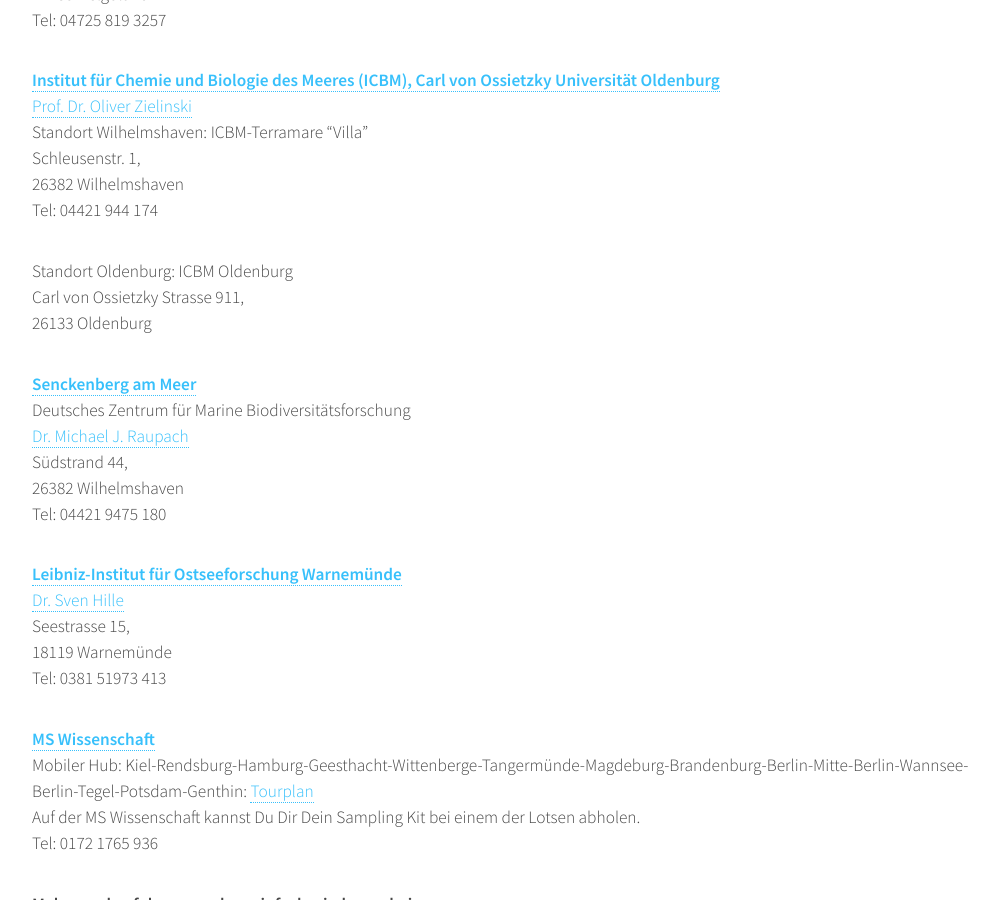
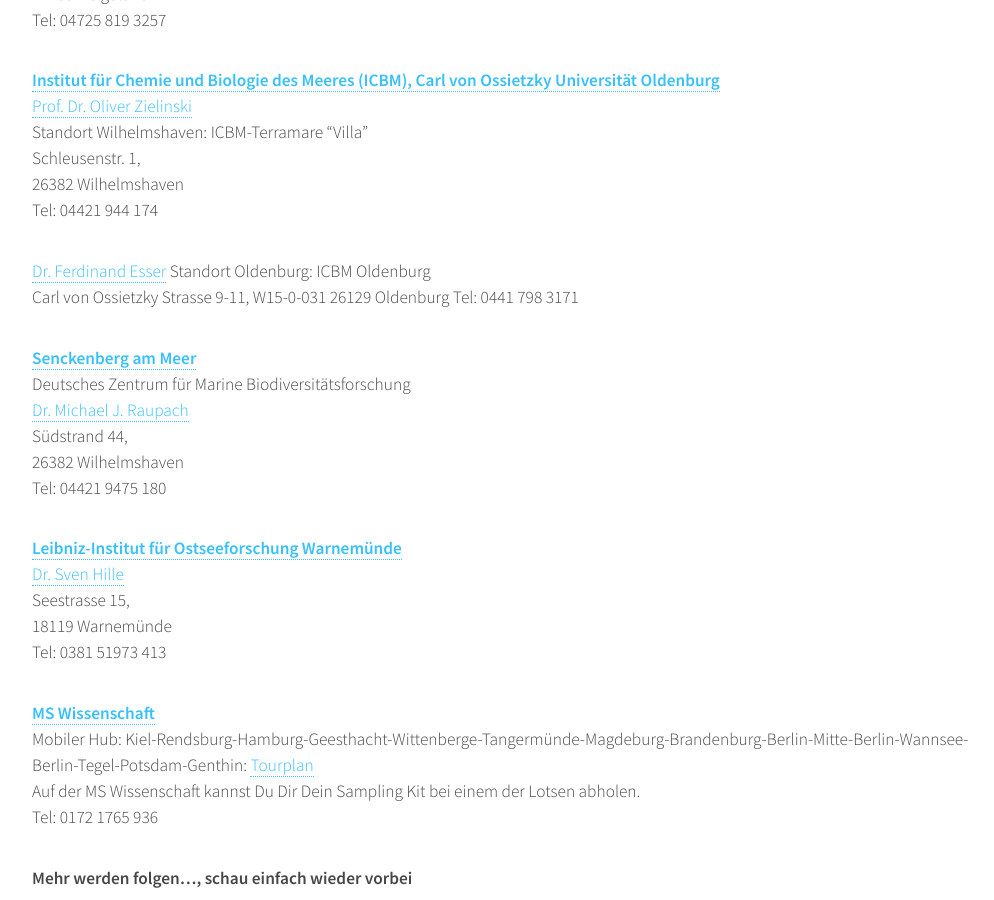
Before and after one commit to myosd/myosd.github.io, a Jekyll site: the page built from mitmachen/hubs/index.md, in a window 1280 px wide and 900 px high, scrolled down 619 px. Shown: the whole window, without its empty margins (128-1122 px from the left). Built offline with Jekyll 4.4.1, drawn with Linux system fonts in a browser that asks for light colours.

Commit message:
update 2. hub in ol

```diff
--- a/mitmachen/hubs/index.md
+++ b/mitmachen/hubs/index.md
@@ -24,9 +24,12 @@ Schleusenstr. 1,
 26382 Wilhelmshaven
 Tel: 04421 944 174
 
+[Dr. Ferdinand Esser](https://www.uni-oldenburg.de/index/personen/?username=FEsser1&iframe=ja)
 Standort Oldenburg: ICBM Oldenburg
-Carl von Ossietzky Strasse 911,
-26133 Oldenburg
+Carl von Ossietzky Strasse 9-11,
+W15-0-031
+26129 Oldenburg
+Tel: 0441 798 3171
 
 [**Senckenberg am Meer**]( http://www.senckenberg.de/root/index.php?page_id=154)
 Deutsches Zentrum für Marine Biodiversitätsforschung
```
